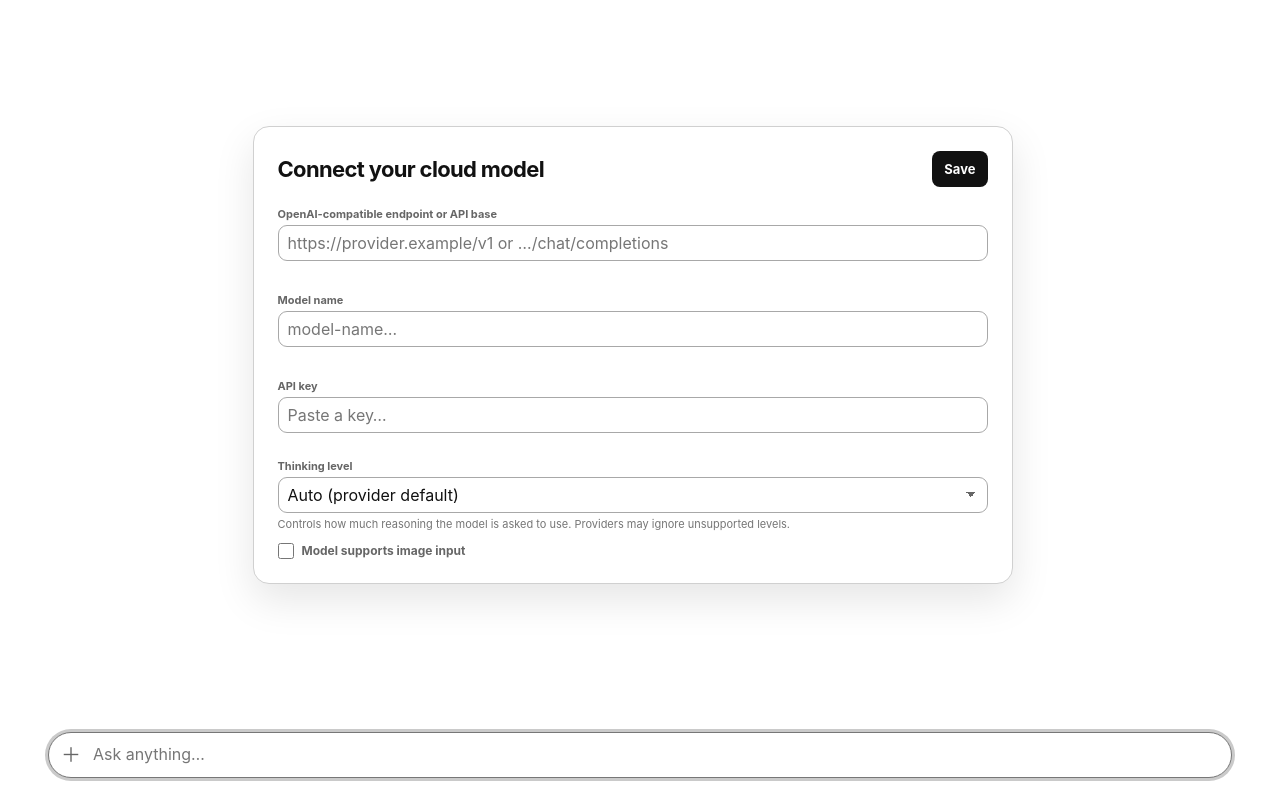
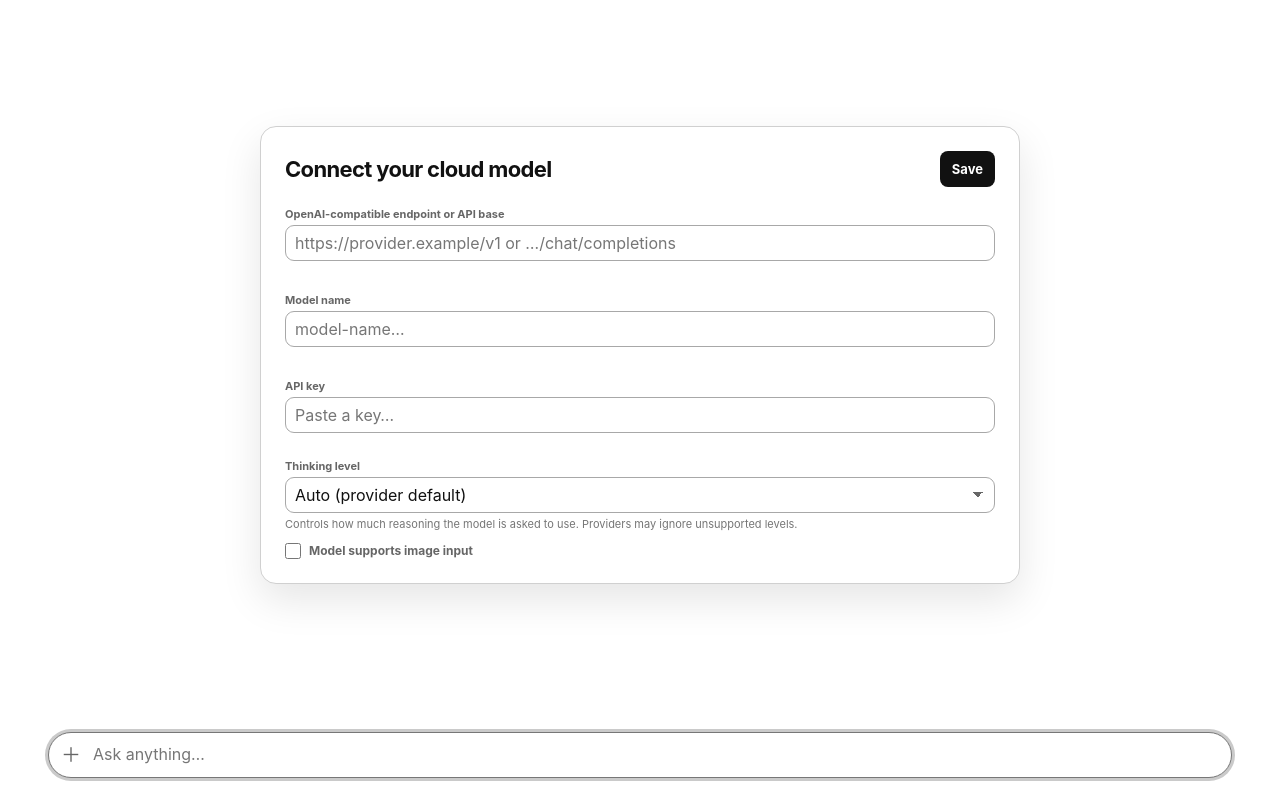
Before and after one commit to notCorwin/static-web-agent, a website with bundled scripts: page index.html in a window 1280 px wide. Built offline with nearby package versions, Linux system fonts and the light colour scheme.

Commit message:
fix: center connection card with stable gutters

```diff
--- a/styles.css
+++ b/styles.css
@@ -230,7 +230,7 @@ button:disabled { cursor: not-allowed; opacity: .58; }
   gap: 14px;
   padding: 28px clamp(18px, 4vw, 48px);
   overflow: auto;
-  scrollbar-gutter: stable;
+  scrollbar-gutter: stable both-edges;
   overscroll-behavior: contain;
   overflow-anchor: none;
 }
```
